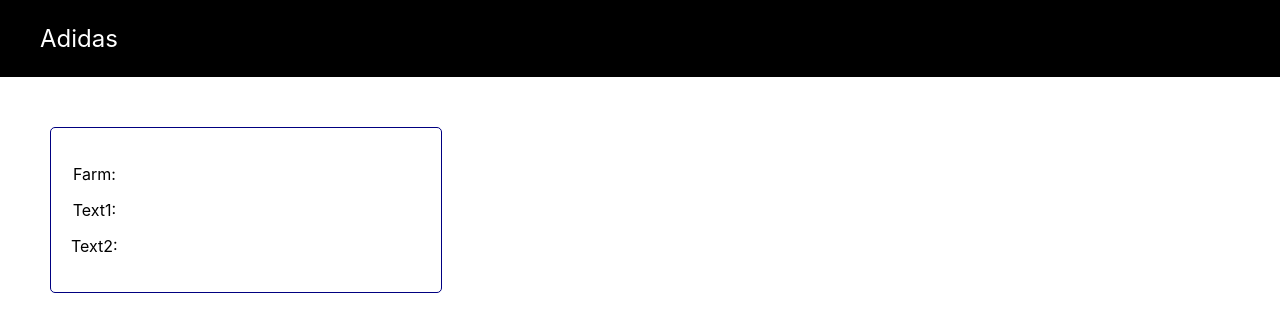
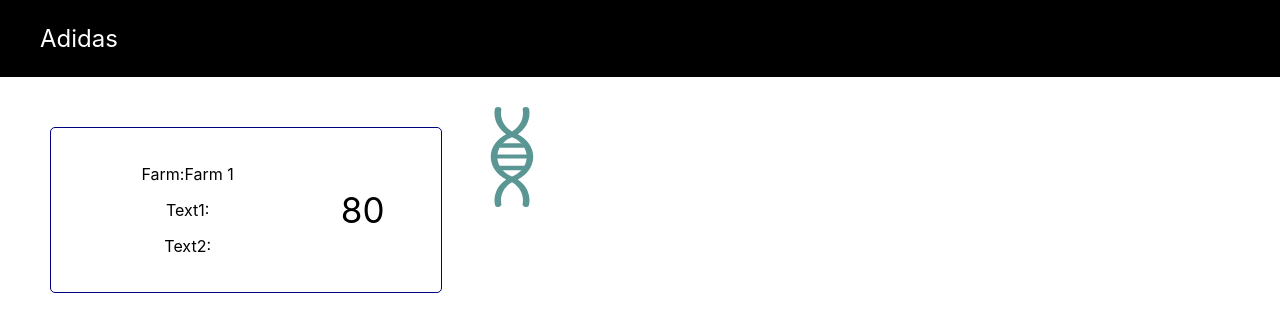
Before and after one commit to larry-dalmeida/haelixa-hackathon-2019, a React (Create React App) app: page / in a window 1280 px wide. Shown: the top 332 px of the page. Built offline with nearby package versions, Linux system fonts and the light colour scheme.

Commit message:
Icon, Tracker and Card

```diff
--- a/src/App.js
+++ b/src/App.js
@@ -1,6 +1,7 @@
 import React from 'react';
 import './App.css';
 import Card from './components/Card'
+import Tracker from './components/Tracker'
 
 function App() {
   return (
@@ -11,7 +12,8 @@ function App() {
         </p>
       </header>
       <div className="Container">
-        <Card />
+        <Card name={'Farm 1'} value={80} />
+        <Tracker />
       </div>
     </div>
   );
--- a/src/components/Card/index.js
+++ b/src/components/Card/index.js
@@ -1,17 +1,16 @@
 import React from 'react';
 import './style.css';
 
-const Card = ({ title, farm, percentage, }) => {
+const Card = ({ name, value }) => {
   return (
     <div className="Card">
-      {title}
       <div className="Card-info">
-        <p><span>Farm:</span>{farm}</p>
-        <p><span>Text1:</span>{farm}</p>
-        <p><span>Text2:</span>{farm}</p>
+        <p><span>Farm:</span>{name}</p>
+        <p><span>Text1:</span>{''}</p>
+        <p><span>Text2:</span>{''}</p>
       </div>
-      <div>
-        {percentage}
+      <div className="Card-value">
+        {value}
       </div>
     </div>
   );
--- a/src/components/Card/style.css
+++ b/src/components/Card/style.css
@@ -6,3 +6,15 @@
   margin: 20px;
   min-width: 350px;
 }
+
+.Card-info {
+  flex: 2;
+}
+
+.Card-value {
+  display: flex;
+  flex: 1;
+  align-items: center;
+  justify-content: center;
+  font-size: 35px;
+}
--- /dev/null
+++ b/src/components/Icon/index.js
@@ -0,0 +1,57 @@
+import React from 'react';
+import './style.css';
+
+const icons = {
+  dna: (
+    <g id="Layer_2_40_">
+      <g>
+        <path style={{ fill: "none" }} d="M167.932,262.919h110.035c0.396,0,0.786,0.019,1.174,0.043c5.319-10.024,8.695-20.932,9.829-32.358
+          H158.135C159.254,242.005,162.619,252.9,167.932,262.919z"/>
+        <path style={{ fill: "none" }} d="M223.125,310.308c0.146,0.058,0.286,0.122,0.432,0.18c0.146-0.058,0.286-0.122,0.432-0.18
+          c16.401-6.46,30.296-15.942,41.012-27.516h-82.896C192.821,294.36,206.719,303.846,223.125,310.308z"/>
+        <path style={{ fill: "none" }} d="M168.521,181.512c-5.161,9.433-8.581,19.67-10.021,30.399h130.125
+          c-1.423-10.672-4.813-20.868-9.94-30.271H170.596C169.888,181.641,169.199,181.589,168.521,181.512z"/>
+        <path style={{ fill: "none" }} d="M182.984,161.768h81.155c-10.594-11.146-24.187-20.294-40.15-26.581
+          c-0.146-0.058-0.286-0.122-0.432-0.18c-0.146,0.058-0.286,0.122-0.432,0.18C207.166,141.473,193.577,150.617,182.984,161.768z"/>
+        <path style={{ fill: "#5A9794" }} d="M166.129,181.512c0.71,0.077,1.431,0.129,2.171,0.129h113.135
+          c-4.068-7.127-9.179-13.796-15.225-19.873h-84.943C175.264,167.805,170.184,174.431,166.129,181.512z"/>
+        <path style={{ fill: "#5A9794" }} d="M165.513,262.919c3.947,7.113,8.928,13.782,14.833,19.873h86.766
+          c5.888-6.077,10.857-12.729,14.8-19.829c-0.406-0.024-0.813-0.043-1.229-0.043L165.513,262.919L165.513,262.919z"/>
+        <path style={{ fill: "#5A9794" }} d="M154.836,221.944v1.748c0.044,2.322,0.187,4.627,0.421,6.912h136.942
+          c0.243-2.331,0.387-4.684,0.432-7.054l-0.001-1.748c-0.063-3.336-0.336-6.634-0.791-9.891H155.641
+          C155.176,215.213,154.9,218.559,154.836,221.944z"/>
+        <path style={{ fill: "#5A9794" }} d="M249.554,323.992c42.14-20.807,68.264-58.249,69.024-100.299l-0.001-2.032
+          c-0.758-41.922-26.885-79.355-69.028-100.16c16.165-10.693,29.187-24.385,38.309-40.507
+          c12.432-21.971,16.798-47.44,12.296-71.714c-1.09-5.87-8.462-9.979-16.437-9.181c-7.989,0.799-13.582,6.208-12.494,12.078
+          c7.205,38.842-12.068,76.931-47.667,97.267c-35.598-20.336-54.871-58.425-47.666-97.267c1.088-5.87-4.505-11.279-12.494-12.078
+          c-7.982-0.796-15.347,3.311-16.437,9.181c-4.501,24.274-0.136,49.743,12.296,71.714c9.123,16.123,22.144,29.814,38.309,40.508
+          c-42.144,20.806-68.27,58.25-69.03,100.302l0.001,2.033c0.758,41.92,26.883,79.351,69.022,100.157
+          c-16.441,10.874-29.618,24.847-38.761,41.328c-12.397,22.347-16.479,48.146-11.495,72.647c1.082,5.322,7.31,9.143,14.419,9.143
+          c0.718,0,1.445-0.039,2.176-0.12c7.975-0.875,13.472-6.335,12.28-12.196c-8.021-39.436,11.161-78.133,47.378-98.754
+          c36.217,20.621,55.399,59.318,47.378,98.754c-1.193,5.861,4.306,11.321,12.28,12.196c0.731,0.081,1.458,0.12,2.176,0.12
+          c7.107,0,13.337-3.821,14.419-9.143c4.984-24.5,0.902-50.3-11.495-72.647C279.172,348.838,265.995,334.866,249.554,323.992z
+          M223.125,310.308c-16.406-6.461-30.304-15.948-41.021-27.516c-5.643-6.091-10.4-12.759-14.172-19.873
+          c-5.313-10.02-8.678-20.915-9.797-32.314c-0.224-2.285-0.361-4.59-0.403-6.912v-1.748c0.061-3.385,0.325-6.731,0.769-10.033
+          c1.44-10.729,4.859-20.967,10.021-30.399c3.875-7.081,8.728-13.707,14.463-19.744c10.593-11.151,24.183-20.295,40.141-26.581
+          c0.146-0.058,0.286-0.122,0.432-0.18c0.146,0.058,0.286,0.122,0.432,0.18c15.963,6.287,29.556,15.435,40.15,26.581
+          c5.776,6.076,10.659,12.746,14.546,19.873c5.128,9.402,8.518,19.599,9.94,30.271c0.435,3.257,0.695,6.555,0.755,9.891
+          l0.001,1.748c-0.043,2.371-0.181,4.723-0.413,7.054c-1.133,11.426-4.509,22.333-9.829,32.358
+          c-3.767,7.1-8.515,13.752-14.14,19.829c-10.716,11.574-24.61,21.056-41.012,27.516c-0.146,0.058-0.286,0.122-0.432,0.18
+          C223.411,310.429,223.271,310.365,223.125,310.308z"/>
+      </g>
+    </g>
+  )
+}
+const Icon = ({ icon, height, width }) => {
+  return (
+    <svg x="0px" y="0px" viewBox="0 0 447.112 447.112" style={{ enableBackground: "new 0 0 447.112 447.112", width: '100px' }}>
+      {icons[icon]}
+    </svg>
+  )
+}
+
+Icon.defaultProps = {
+  width: '100px'
+}
+
+export default Icon;
--- /dev/null
+++ b/src/components/Icon/style.css
@@ -0,0 +1,3 @@
+.Icon {
+
+}
--- /dev/null
+++ b/src/components/Tracker/index.js
@@ -0,0 +1,25 @@
+import React from 'react';
+import Icon from '../Icon'
+import './style.css';
+
+const Tracker = ({ data }) => {
+  return (
+    <div className="Tracker">
+      {
+        /*data.map(it => {
+          return (
+            <div>
+            </div>
+          )
+        })*/
+      }
+      <Icon icon={'dna'} />
+    </div>
+  );
+}
+
+Tracker.defaultProps = {
+  data: []
+}
+
+export default Tracker;
--- /dev/null
+++ b/src/components/Tracker/style.css
@@ -0,0 +1 @@
+.Tracker {}
```
